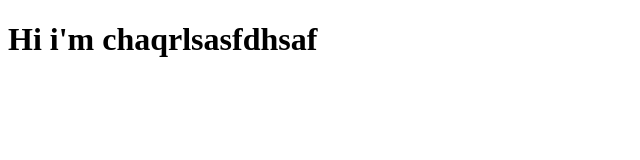
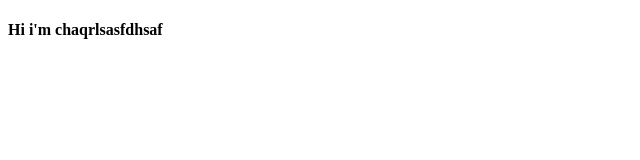
Before and after one commit to cfisher9/cfisher9.github.io, a plain HTML site: page index.html in a window 1280 px wide. Shown: the whole page, without its empty margins (0-640 px from the left). Drawn offline with Linux system fonts and the light colour scheme.

Commit message:
Update index.html

```diff
--- a/index.html
+++ b/index.html
@@ -1,6 +1,6 @@
 <!DOCTYPE html>
 <html>
   <body>
-    <h1>Hi i'm chaqrlsasfdhsaf</h1>
+    <h4>Hi i'm chaqrlsasfdhsaf</h4>
   </body>
 </html>
```
